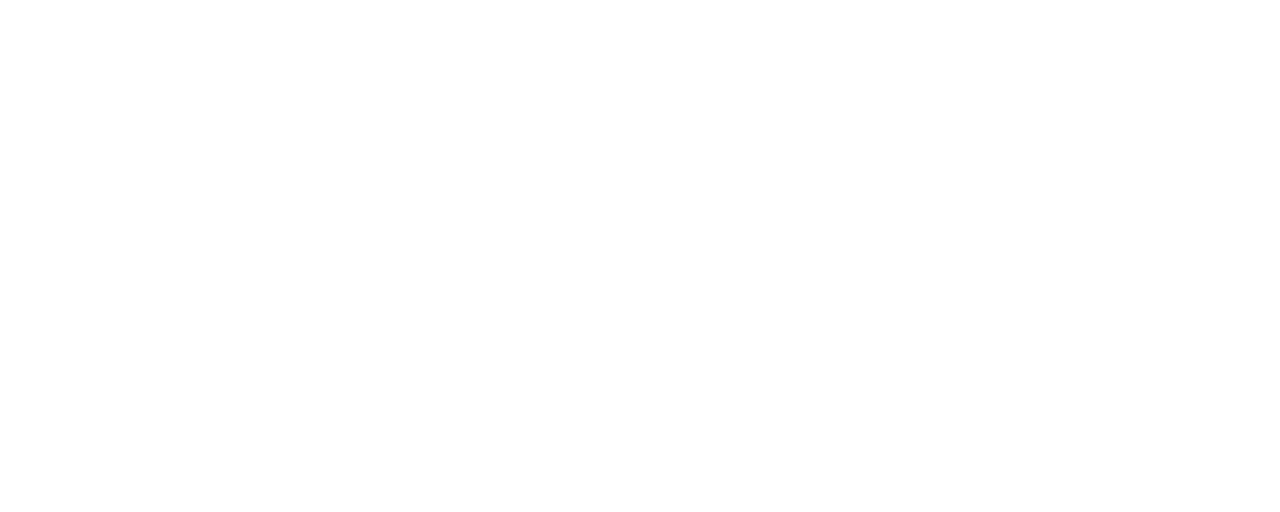
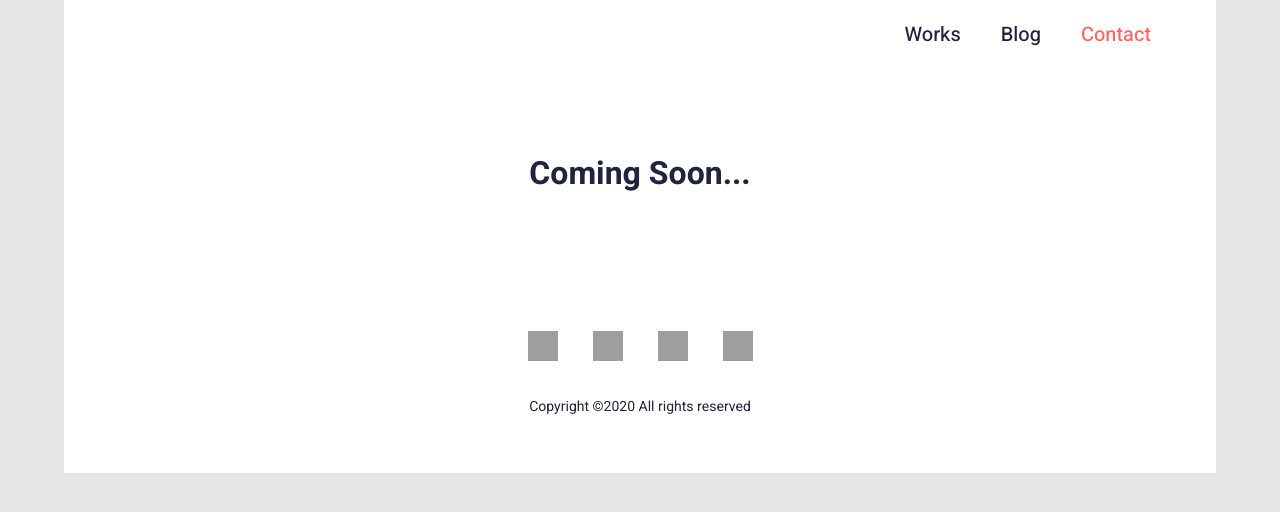
Before and after one commit to PrinceM13/css_from_figma, a plain HTML site: page contact.html in a window 1280 px wide. Drawn offline with Linux system fonts and the light colour scheme; grey boxes are pictures that could not be loaded.

Commit message:
PP: just add dummy contact page

```diff
--- a/contact.html
+++ b/contact.html
@@ -0,0 +1,43 @@
+<!DOCTYPE html>
+<html lang="en">
+<head>
+    <meta charset="UTF-8">
+    <meta http-equiv="X-UA-Compatible" content="IE=edge">
+    <meta name="viewport" content="width=device-width, initial-scale=1.0">
+    <title>Contact</title>
+    <link rel="stylesheet" href="./css/styles.css">
+
+    <!-- google font -->
+    <link rel="preconnect" href="https://fonts.googleapis.com">
+    <link rel="preconnect" href="https://fonts.gstatic.com" crossorigin>
+    <link href="https://fonts.googleapis.com/css2?family=Heebo:wght@400;500;600;700&display=swap" rel="stylesheet">
+</head>
+<body>
+    <header>
+        <div class="container">
+            <nav>
+                <a href="./index.html" class="home">Home</a>
+                <a href="./works.html"  >Works</a>
+                <a href="./blog.html">Blog</a>
+                <a href="#" class="current">Contact</a>
+            </nav>
+        </div>
+    </header>
+
+    <div>
+        <h1 class="contact">Coming Soon...</h1>
+    </div>
+
+    <footer>
+        <div class="container">
+            <div class="icon">
+                <img class="icon-pic" src="https://www.svgrepo.com/show/357731/facebook.svg" alt="icon-fb">
+                <img class="icon-pic" src="https://www.svgrepo.com/show/347063/instagram.svg" alt="icon-ig">
+                <img class="icon-pic" src="https://www.svgrepo.com/show/137277/twitter.svg" alt="icon-twit">
+                <img class="icon-pic" src="https://www.svgrepo.com/show/327375/logo-linkedin.svg" alt="icon-link">
+            </div>
+            <p class="copy-right">Copyright ©2020 All rights reserved</p>
+        </div>
+    </footer>
+</body>
+</html>
--- a/css/styles.css
+++ b/css/styles.css
@@ -385,6 +385,15 @@ footer .copy-right {
 
 
 /* ---------------------------------------------------------------*/
+/* Contact Page --------------------------------------------------*/
+/* ---------------------------------------------------------------*/
+.contact {
+    text-align: center;
+}
+/* ---------------------------------------------------------------*/
+
+
+/* ---------------------------------------------------------------*/
 /* Responsive ----------------------------------------------------*/
 /* ---------------------------------------------------------------*/
 @media (max-width: 1100px) {
```
